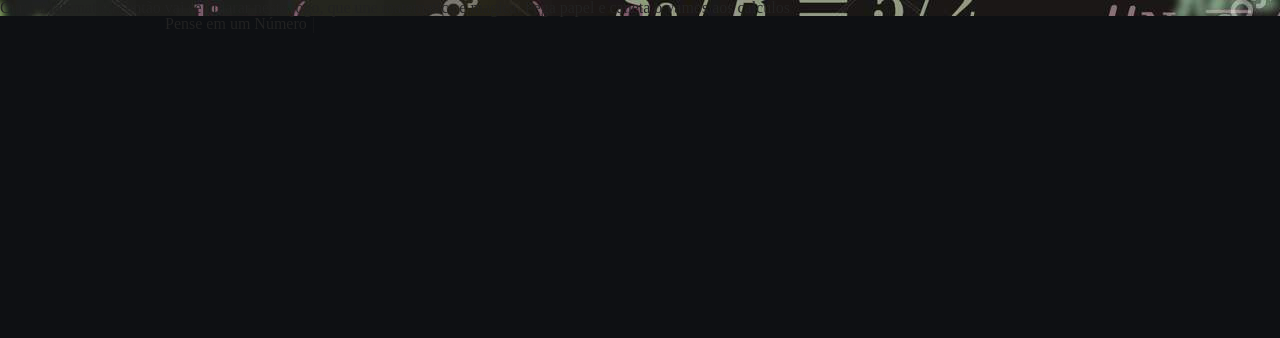
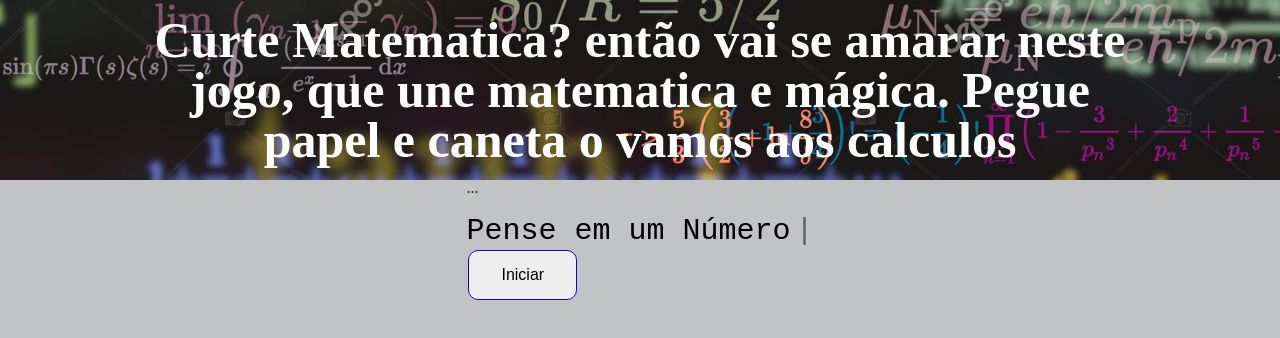
Before and after one commit to hemertonnobre/Matemagica, a website: page public/index.html in a window 1280 px wide. Drawn offline with Linux system fonts and the light colour scheme.

Commit message:
desenvolvendo o html e css

```diff
--- a/public/css/style.css
+++ b/public/css/style.css
@@ -1,24 +1,34 @@
 body {
-  background: #0e1013;
+  background: #c2c3c5;
 }
 
-header {
+.header {
   background-image: url(../img/mate1.jpg);
+  display: grid;
+  width: 100%;
+  background-repeat: no-repeat;
+  justify-content: center;
+  background-size: cover;
 }
 
-.container{
-  display:grid;
+header p {
+  font-size: 50px;
+  margin: 15px 0px 15px 0px;
+  color: #FFF;
+  font-weight: bold;
+  max-width: 1024px;
+  text-align: center;
 }
 
-h1 {
-  max-width: 480px;
+.msg1 {
   text-align: center;
-  margin: 60px auto;
+  font-size: 30px;
+  margin-top: 20px;
   font-family: 'Courier New', Courier, monospace;
-  color: redclc;
+  color: #000;
 }
 
-h1::after {
+.msg1::after {
   content: '|';
   margin-left: 5px;
   opacity: 1;
@@ -33,3 +43,18 @@ h1::after {
     opacity: 0;
   }
 }
+.section{
+  display: grid;
+  justify-content: center;
+}
+.button{
+  border: 1px solid #1205ce;
+  border-radius: 10px;
+  color: #000;
+  padding: 15px 32px;
+  text-align: center;
+  text-decoration: none;
+  font-size: 16px;
+  margin: 4px 2px;
+  cursor: pointer;
+}
--- a/public/index.html
+++ b/public/index.html
@@ -12,21 +12,25 @@
 </head>
 
 <body>
-    <div class="container">
-        <header>
-            <p>Curte Matematica? então vai se amarar neste jogo,
-                que une matematica e magica. Pega papel e caneta o vamos aos calculos</p>
-        </header>
-        <section>
-            <nav>
+    <header class="header">
+        <p>Curte Matematica? então vai se amarar neste jogo,
+            que une matematica e mágica. Pegue papel e caneta o vamos aos calculos</p>
+    </header>
 
-            </nav>
-            <div>
-                <h1>Pense em um Número</h1>
-            </div>
-        </section>
+    <section class="section">
+        <nav>
+            ...
+        </nav>
+        <div>
+            <p class="msg1">Pense em um Número</p>
+
+        </div>
+        <div>
+            <button type="button" class="button">Iniciar</button>
+        </div>
         <footer></footer>
-    </div>
+        </div>
+    </section>
 </body>
 <script type="text/javascript" src="js/script.js">
 </script>
--- a/public/js/script.js
+++ b/public/js/script.js
@@ -9,5 +9,5 @@ function typewriter(elemento){
     });
 }
 
-const titulo = document.querySelector('h1')
+const titulo = document.querySelector('.msg1')
     typewriter(titulo);
```
